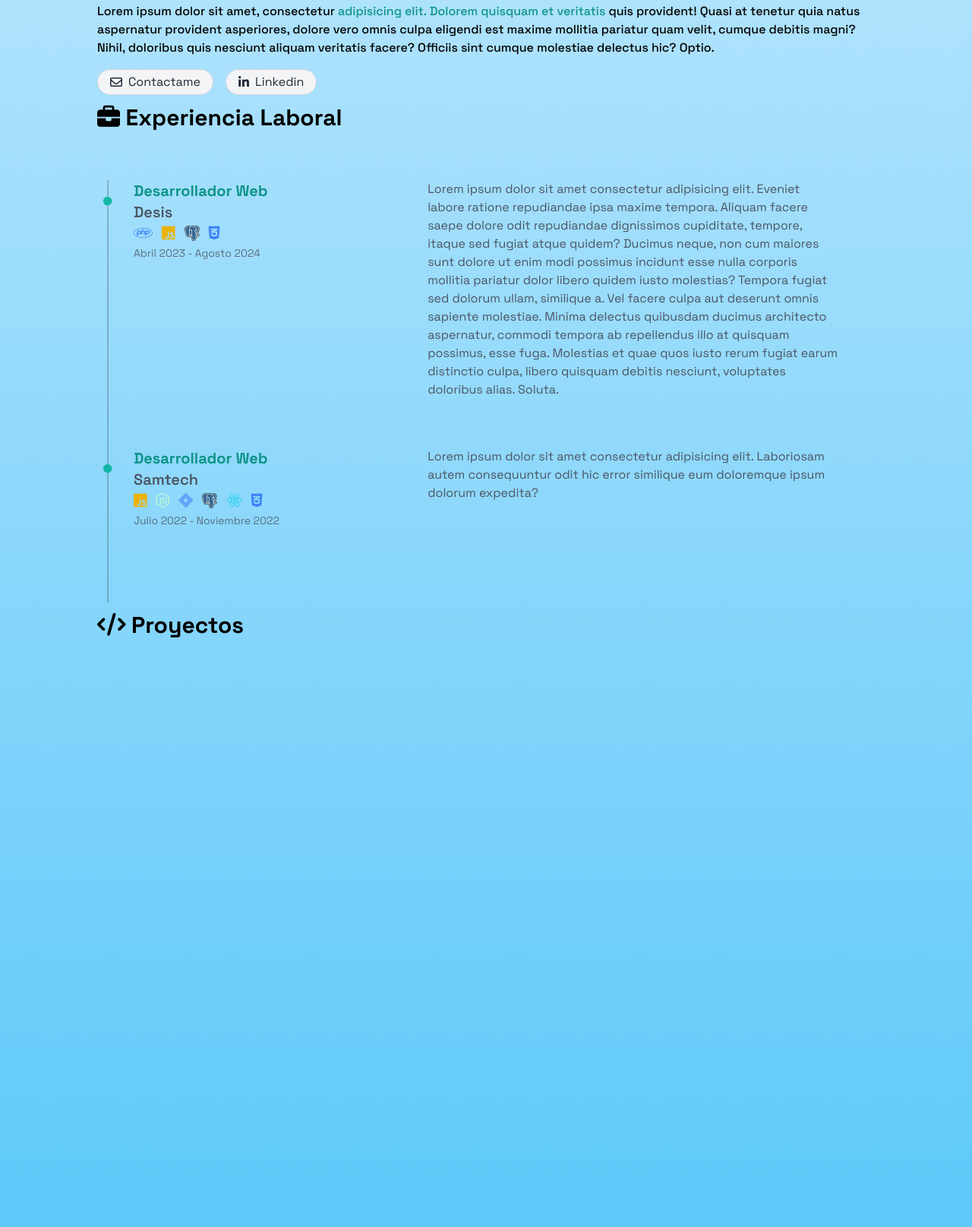
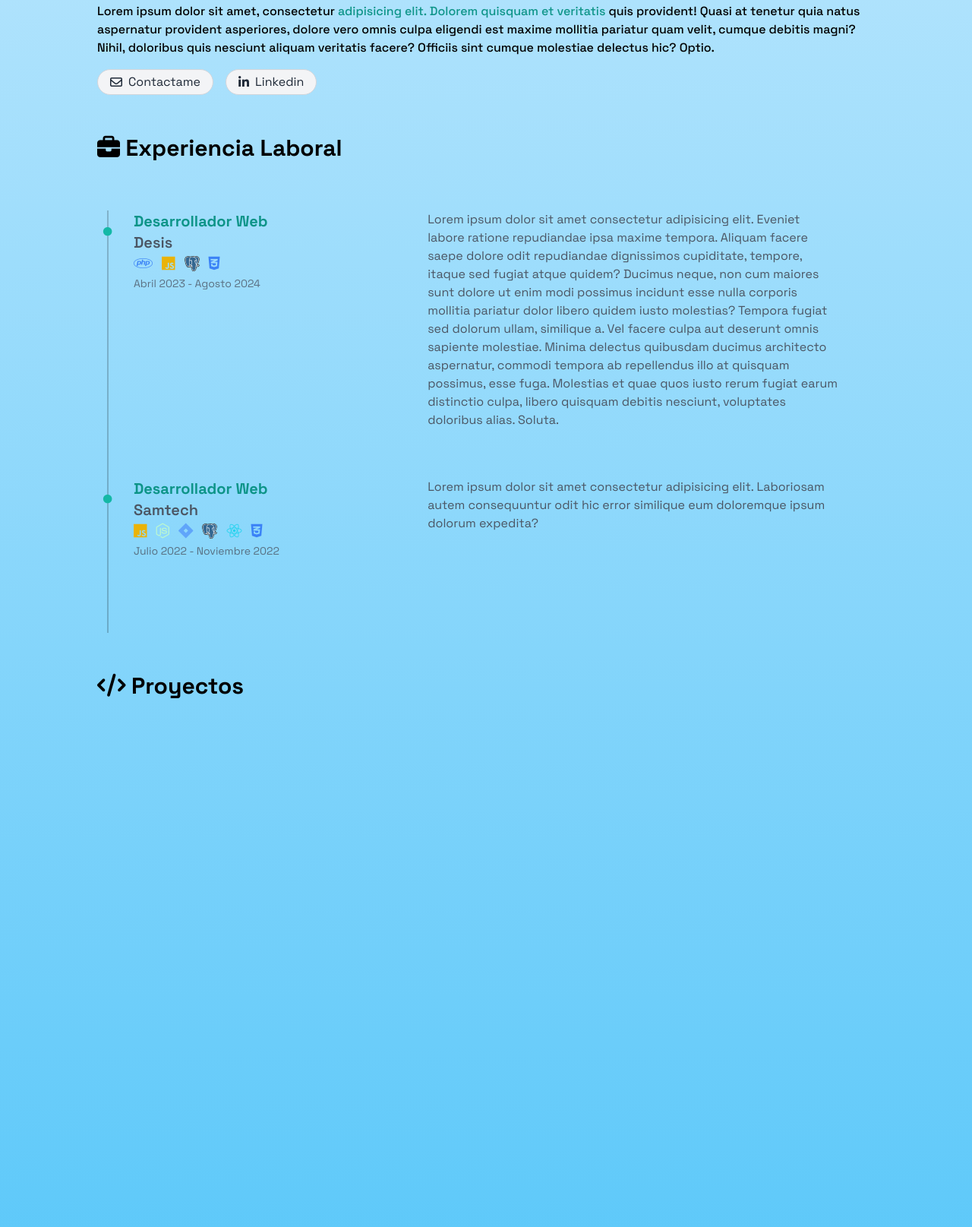
Before and after one commit to EtienneJs/Portafolio2024, a website: page index.html in a window 1280 px wide. Shown: the part 245-1860 px from the top of the page at 76% size. Drawn offline with nearby package versions, Linux system fonts and the light colour scheme.

Commit message:
[action]: add padding sections

```diff
--- a/index.html
+++ b/index.html
@@ -94,7 +94,7 @@
               class="fa-brands fa-linkedin-in"></i> Linkedin</a>
         </div>
     </section>
-    <section class="section" id="experiencia">
+    <section class="section pt-10" id="experiencia">
       <h2 class="font-bold text-3xl mb-4">
         <i class="fa-solid fa-briefcase"></i> Experiencia Laboral
       </h2>
@@ -157,7 +157,7 @@
         </li>
       </ol>
     </section>
-    <section class="section h-[1000px]" id="proyectos" class="pb-20">
+    <section class="section h-[1000px] pt-10" id="proyectos" class="pb-20">
       <h2 class="font-bold text-3xl mb-4">
         <i class="fa-solid fa-code"></i> Proyectos
       </h2>
```
